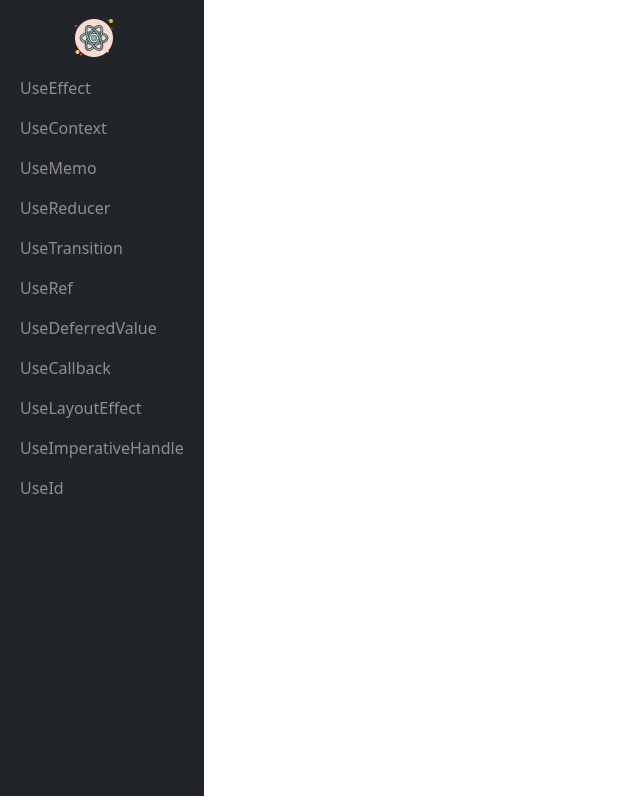
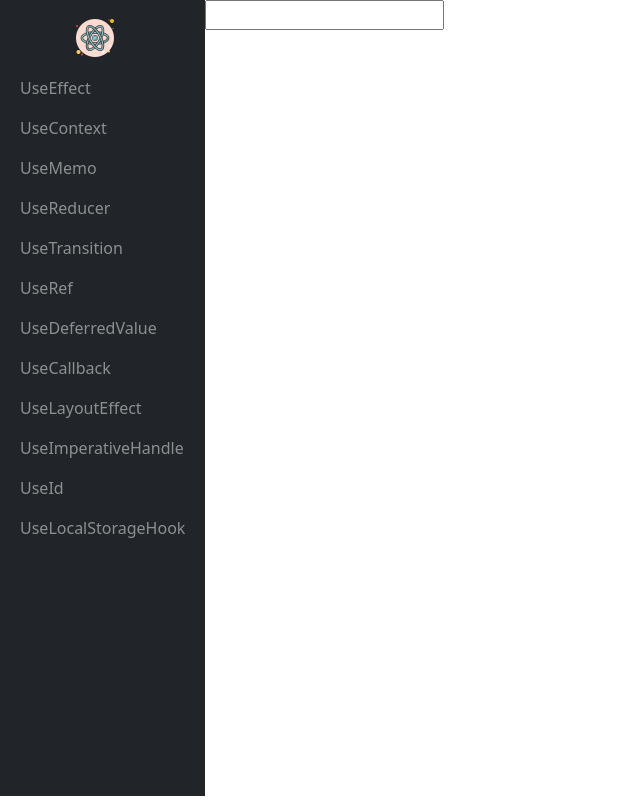
Before and after one commit to hrushikeshyadav/React-Hooks, a React (Create React App) app: page /use-local-storage in a window 1280 px wide. Shown: the whole page, without its empty margins (0-640 px from the left). Built offline with nearby package versions, Linux system fonts and the light colour scheme.

Commit message:
added use local-storage hook

```diff
--- a/src/Routes.js
+++ b/src/Routes.js
@@ -13,6 +13,7 @@ import UseCallback from "./modules/hooks/UseCallback";
 import UseLayoutEffect from "./modules/hooks/useLayoutEffect";
 import UseImperativeHandle from "./modules/hooks/UseImperativeHandle";
 import UseId from "./modules/hooks/UseId";
+import UseLocalStorageHook from "./modules/hooks/UseLocalStorageHook";
 
 function ContentRoutes() {
   return (
@@ -37,6 +38,10 @@ function ContentRoutes() {
           element={<UseImperativeHandle />}
         ></Route>
         <Route path="/use-id" element={<UseId />}></Route>
+        <Route
+          path="/use-local-storage"
+          element={<UseLocalStorageHook />}
+        ></Route>
       </Routes>
     </>
   );
--- a/src/modules/components/NavBar.js
+++ b/src/modules/components/NavBar.js
@@ -44,6 +44,9 @@ function NavBar({ className }) {
           <Nav.Link>
             <Link to="/use-id">UseId</Link>
           </Nav.Link>
+          <Nav.Link>
+            <Link to="/use-local-storage">UseLocalStorageHook</Link>
+          </Nav.Link>
         </Nav>
       </Container>
     </Navbar>
--- /dev/null
+++ b/src/modules/hooks/UseLocalStorageHook.js
@@ -0,0 +1,17 @@
+import React from "react";
+import UseLocalStorage from "./customHooks/UseLocalStorage";
+
+function UseLocalStorageHook() {
+  const [name, setName] = UseLocalStorage("name", "");
+  return (
+    <div>
+      <input
+        type="text"
+        value={name}
+        onChange={(e) => setName(e?.target?.value)}
+      />
+    </div>
+  );
+}
+
+export default UseLocalStorageHook;
--- /dev/null
+++ b/src/modules/hooks/customHooks/UseLocalStorage.js
@@ -0,0 +1,22 @@
+import React, { useEffect, useState } from "react";
+
+const getValue = (key, initialValue) => {
+  const data = JSON.parse(localStorage.getItem(key));
+  if (data) return data;
+  return initialValue;
+};
+
+const UseLocalStorage = (key, initialValue) => {
+  const [value, setValue] = useState(() => {
+    return getValue(key, initialValue);
+  });
+
+  useEffect(() => {
+    localStorage.setItem(key, JSON.stringify(value));
+    // eslint-disable-next-line react-hooks/exhaustive-deps
+  }, [value]);
+
+  return [value, setValue];
+};
+
+export default UseLocalStorage;
```
